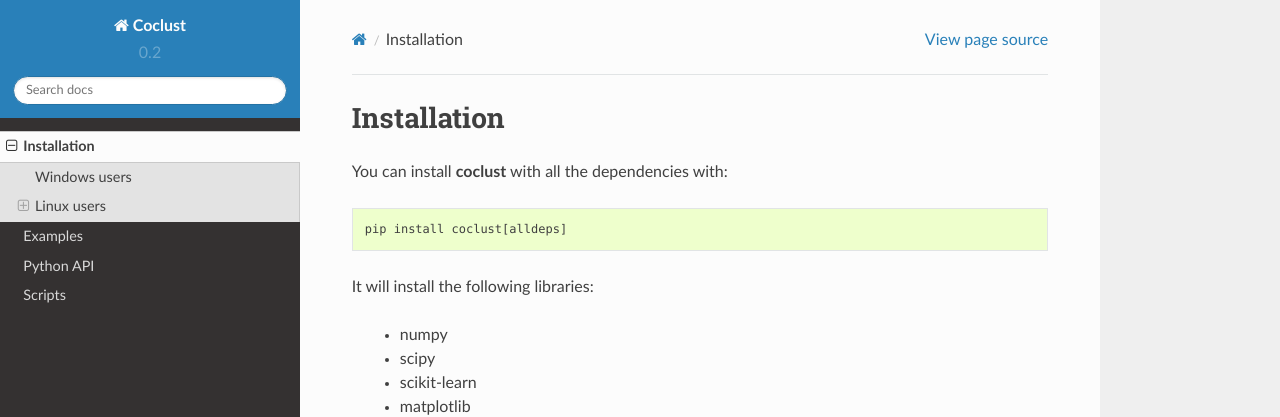
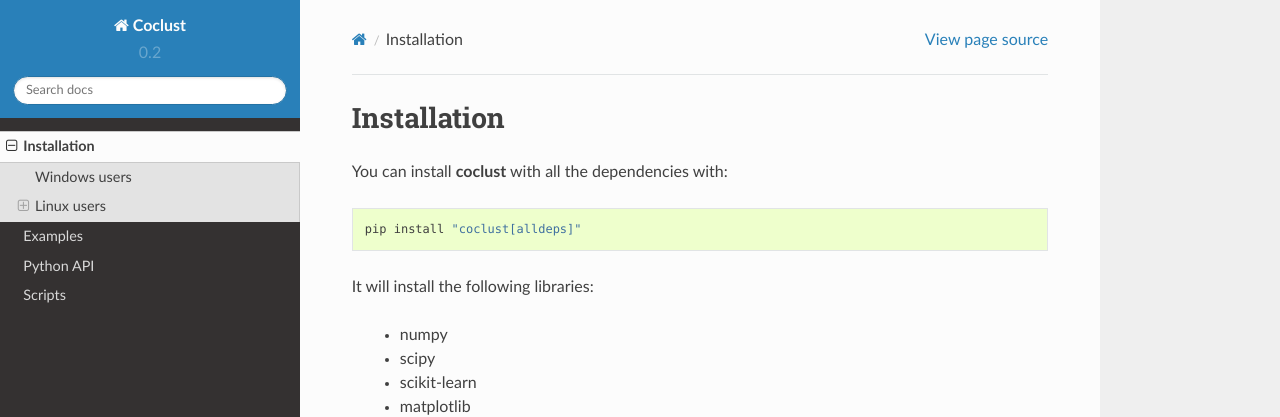
Before and after one commit to franrole/cclust_package, a Sphinx documentation site: the page built from docs/install.rst, in a window 1280 px wide and 900 px high. Shown: the top 417 px of the window. Built offline with Sphinx 7.4.7 and the Read the Docs theme 2.0.0, drawn with Linux system fonts in a browser that asks for light colours.

```diff
--- a/docs/install.rst
+++ b/docs/install.rst
@@ -3,7 +3,7 @@ Installation
 
 You can install **coclust** with all the dependencies with::
 
-    pip install coclust[alldeps]
+    pip install "coclust[alldeps]"
 
 It will install the following libraries:
 
```
